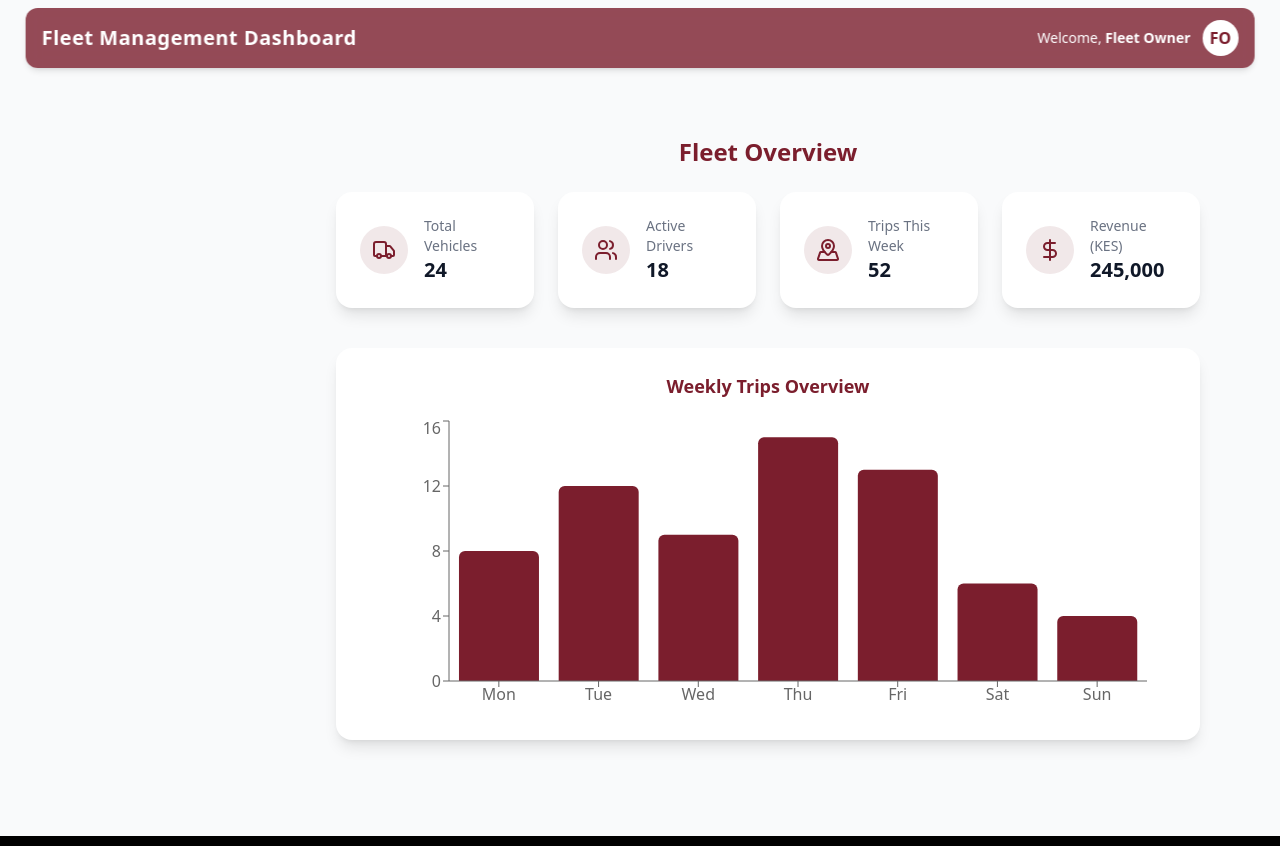
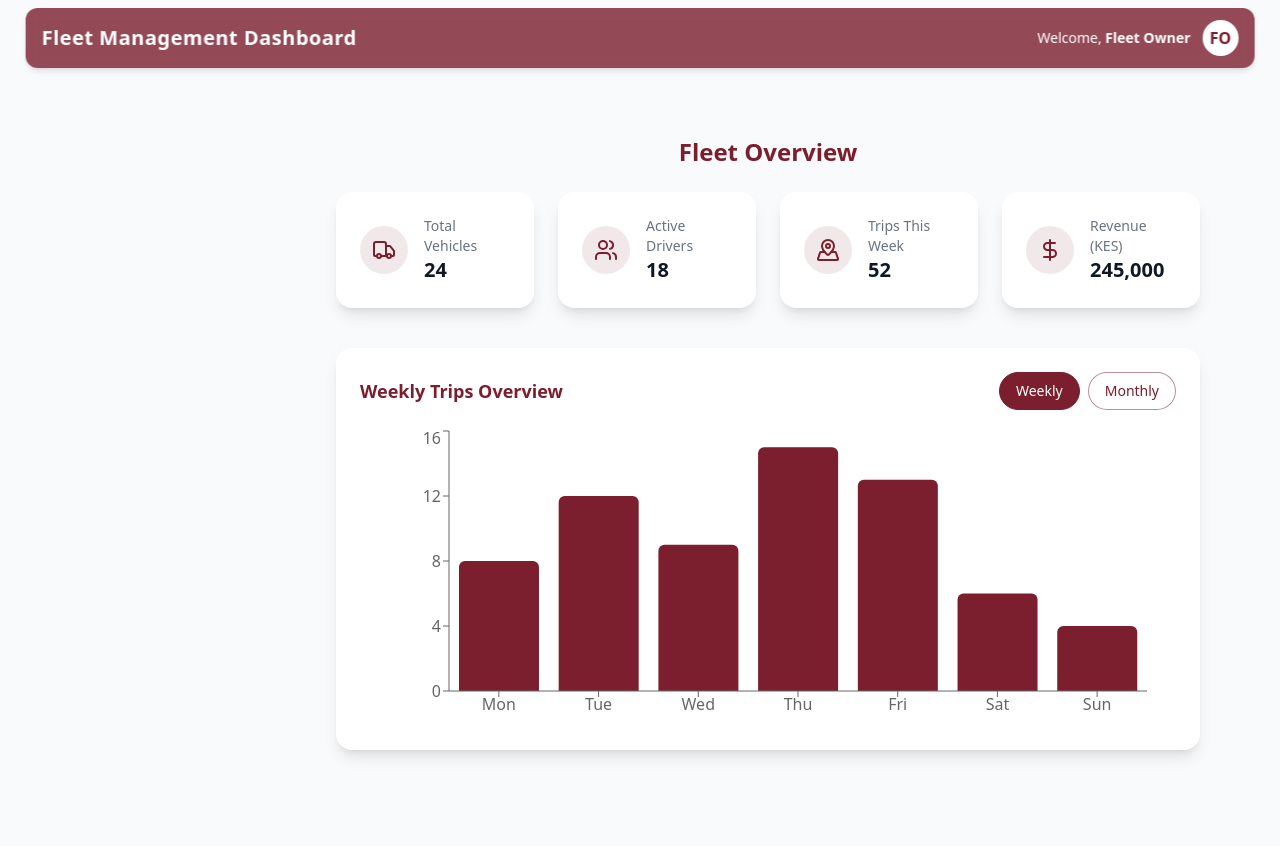
Before and after one commit to ABABUOTURI/TransGo, a Next.js app: page /fleet/dashboard in a window 1280 px wide. Built offline with nearby package versions, Linux system fonts and the light colour scheme.

Commit message:
updating layout structure

```diff
--- a/src/app/fleet/dashboard/components/DashboardContent.tsx
+++ b/src/app/fleet/dashboard/components/DashboardContent.tsx
@@ -1,5 +1,6 @@
 "use client";
 
+import { useState } from "react";
 import { motion } from "framer-motion";
 import { Truck, Users, MapPinned, DollarSign } from "lucide-react";
 import {
@@ -20,8 +21,8 @@ export default function DashboardContent() {
     { label: "Revenue (KES)", value: "245,000", icon: DollarSign },
   ];
 
-  // === Mock Data for Chart ===
-  const tripData = [
+  // === Mock Data ===
+  const weeklyData = [
     { day: "Mon", trips: 8 },
     { day: "Tue", trips: 12 },
     { day: "Wed", trips: 9 },
@@ -31,10 +32,18 @@ export default function DashboardContent() {
     { day: "Sun", trips: 4 },
   ];
 
+  const monthlyData = [
+    { week: "Week 1", trips: 58 },
+    { week: "Week 2", trips: 73 },
+    { week: "Week 3", trips: 65 },
+    { week: "Week 4", trips: 80 },
+  ];
+
+  // === State for Filter ===
+  const [filter, setFilter] = useState<"weekly" | "monthly">("weekly");
+
   return (
-    // <div className="w-full flex justify-center ">
-       <div className="w-fullflex justify-center pt-20 pb-10 px-4">
-      {/* Main Content Wrapper */}
+    <div className="w-full flex justify-center pt-20 pb-10 px-4">
       <div className="w-full max-w-7xl px-4 sm:px-6 md:px-10 py-8">
         <h2 className="text-2xl font-semibold text-[#7B1E2D] mb-6 text-center">
           Fleet Overview
@@ -68,15 +77,40 @@ export default function DashboardContent() {
           transition={{ delay: 0.5 }}
           className="bg-white p-6 rounded-2xl shadow-lg"
         >
-          <h3 className="text-lg font-semibold text-[#7B1E2D] mb-4 text-center">
-            Weekly Trips Overview
-          </h3>
+          {/* Header & Filter */}
+          <div className="flex flex-col sm:flex-row items-center justify-between mb-4">
+            <h3 className="text-lg font-semibold text-[#7B1E2D] text-center sm:text-left">
+              {filter === "weekly"
+                ? "Weekly Trips Overview"
+                : "Monthly Trips Overview"}
+            </h3>
 
+            {/* Filter Buttons */}
+            <div className="flex gap-2 mt-3 sm:mt-0">
+              {["weekly", "monthly"].map((option) => (
+                <button
+                  key={option}
+                  onClick={() => setFilter(option as "weekly" | "monthly")}
+                  className={`px-4 py-2 rounded-full text-sm font-medium border transition-all ${
+                    filter === option
+                      ? "bg-[#7B1E2D] text-white border-[#7B1E2D]"
+                      : "bg-white text-[#7B1E2D] border-[#7B1E2D]/50 hover:bg-[#7B1E2D]/10"
+                  }`}
+                >
+                  {option === "weekly" ? "Weekly" : "Monthly"}
+                </button>
+              ))}
+            </div>
+          </div>
+
+          {/* Chart */}
           <div className="flex justify-center">
             <div className="w-full max-w-3xl">
               <ResponsiveContainer width="100%" height={300}>
-                <BarChart data={tripData}>
-                  <XAxis dataKey="day" />
+                <BarChart
+                  data={filter === "weekly" ? weeklyData : monthlyData}
+                >
+                  <XAxis dataKey={filter === "weekly" ? "day" : "week"} />
                   <YAxis />
                   <Tooltip
                     cursor={{ fill: "#f3f4f6" }}
```
